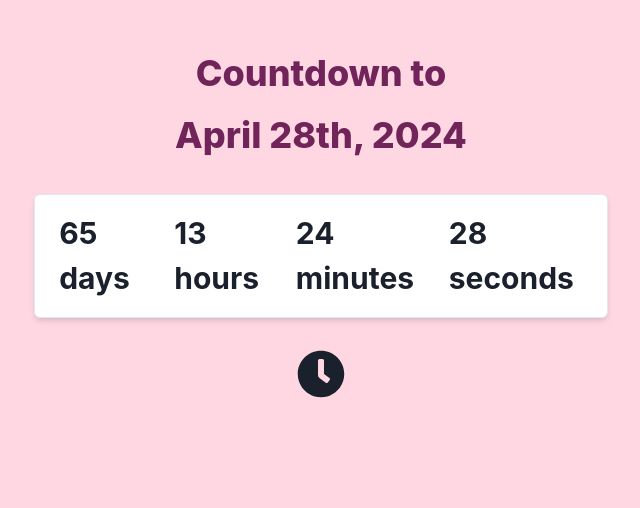
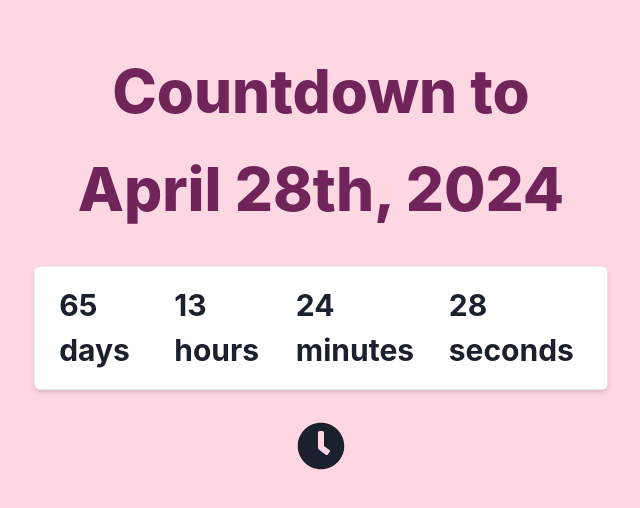
Before and after one commit to GPT-Engineer-App/pinky-countdown-2024, a React (Vite) app: page / in a window 1280 px wide. Shown: the part 114-622 px from the top of the page, without its empty margins (319-959 px from the left). Built offline with nearby package versions, Linux system fonts and the light colour scheme.

Commit message:
Bigger header font with more bubbling effect
Updated the header font size to '6xl' to make it appear bigger and more bubbly.

```diff
--- a/src/pages/Index.jsx
+++ b/src/pages/Index.jsx
@@ -59,10 +59,10 @@ const Index = () => {
       <Container centerContent py="40">
         <VStack spacing={8}>
           <VStack>
-            <Text color={color} fontSize="4xl" fontWeight="extrabold" textAlign="center">
+            <Text color={color} fontSize="6xl" fontWeight="extrabold" textAlign="center">
               Countdown to
             </Text>
-            <Text color={color} fontSize="4xl" fontWeight="extrabold" textAlign="center">
+            <Text color={color} fontSize="6xl" fontWeight="extrabold" textAlign="center">
               April 28th, 2024
             </Text>
           </VStack>
```
